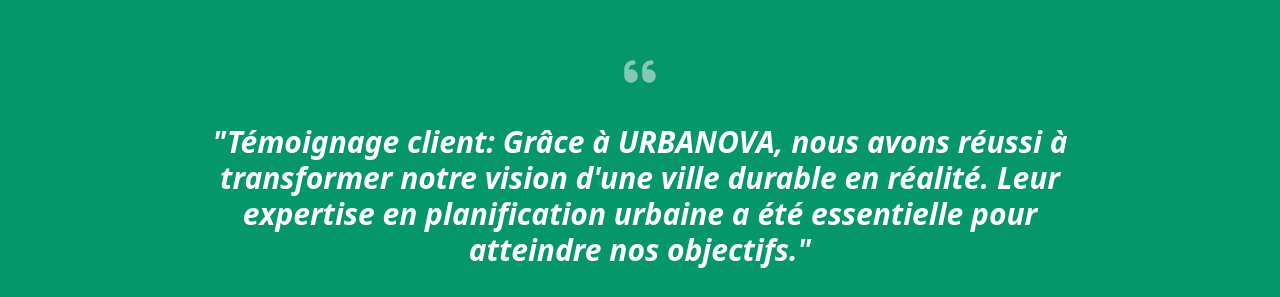
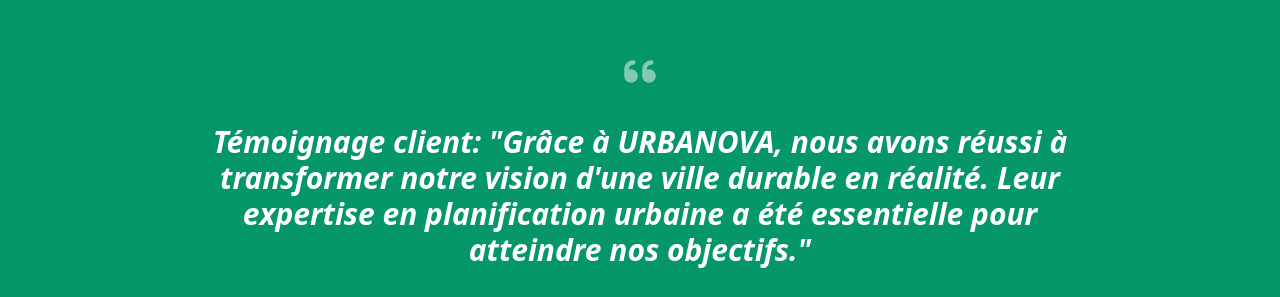
Before and after one commit to ndeyeaissatou04/Nabi, a plain HTML site: page index.html in a window 1280 px wide. Shown: the part 3300-3597 px from the top of the page. Drawn offline with nearby package versions, Linux system fonts and the light colour scheme.

Commit message:
Update index.html

```diff
--- a/index.html
+++ b/index.html
@@ -252,7 +252,7 @@
         <div class="max-w-4xl mx-auto px-4 text-center">
             <i class="fa-solid fa-quote-left text-4xl mb-8 opacity-50"></i>
             <h2 class="text-2xl md:text-3xl font-bold mb-8 italic leading-relaxed">
-                "Témoignage client: Grâce à URBANOVA, nous avons réussi à transformer notre vision d'une ville durable en réalité. Leur expertise en planification urbaine a été essentielle pour atteindre nos objectifs."
+               Témoignage client:  "Grâce à URBANOVA, nous avons réussi à transformer notre vision d'une ville durable en réalité. Leur expertise en planification urbaine a été essentielle pour atteindre nos objectifs."
             </h2>
             <div class="inline-block border-t border-white/30 pt-6">
                 <p class="font-bold text-xl uppercase tracking-widest">SALIOU MBAYE</p>
```
